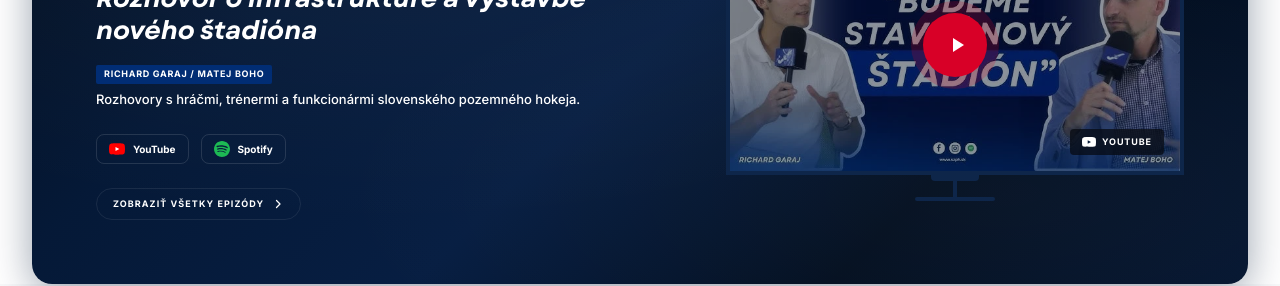
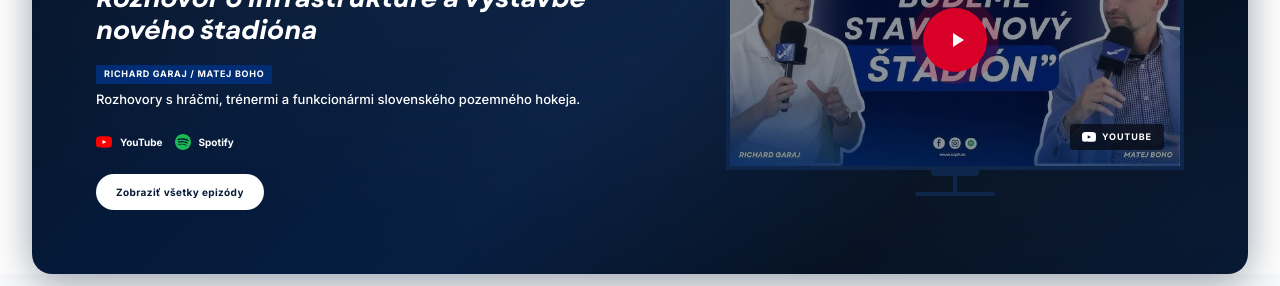
Before and after one commit to andreakollova/szphnew, a Next.js app in the folder apps/szph/: page / in a window 1280 px wide. Shown: the part 2260-2546 px from the top of the page. Built offline with nearby package versions, Linux system fonts and the light colour scheme; no server answers; the database is empty.

Commit message:
Podcast: remove border from YouTube/Spotify, white button for episodes
Developed-By: Andrea Kollova

```diff
--- a/apps/szph/app/page.tsx
+++ b/apps/szph/app/page.tsx
@@ -625,8 +625,7 @@ export default async function SzphHome() {
               {/* Platformy */}
               <div className="flex items-center gap-3 mb-6">
                 <a href="https://www.youtube.com/@zvaz_pozemneho_hokeja" target="_blank" rel="noopener noreferrer"
-                  className="flex items-center gap-2 px-3 py-1.5 rounded-lg transition-all hover:bg-white/10"
-                  style={{ border: "1px solid rgba(255,255,255,0.12)" }}>
+                  className="flex items-center gap-2 transition-all hover:opacity-80">
                   <svg className="h-4 w-4" viewBox="0 0 24 24">
                     <path fill="#FF0000" d="M23.5 6.2a3 3 0 00-2.1-2.1C19.5 3.5 12 3.5 12 3.5s-7.5 0-9.4.6A3 3 0 00.5 6.2C0 8.1 0 12 0 12s0 3.9.5 5.8a3 3 0 002.1 2.1c1.9.6 9.4.6 9.4.6s7.5 0 9.4-.6a3 3 0 002.1-2.1c.5-1.9.5-5.8.5-5.8s0-3.9-.5-5.8z"/>
                     <path fill="#fff" d="M9.75 15.02V8.98L15.5 12l-5.75 3.02z"/>
@@ -634,8 +633,7 @@ export default async function SzphHome() {
                   <span className="font-bold text-white" style={{ fontSize: "10px" }}>YouTube</span>
                 </a>
                 <a href="https://open.spotify.com/show/5ZVmsgOAe7W7SQkTfrkkrc?si=e96b6415fd8040b4" target="_blank" rel="noopener noreferrer"
-                  className="flex items-center gap-2 px-3 py-1.5 rounded-lg transition-all hover:bg-white/10"
-                  style={{ border: "1px solid rgba(255,255,255,0.12)" }}>
+                  className="flex items-center gap-2 transition-all hover:opacity-80">
                   <svg className="h-4 w-4" viewBox="0 0 24 24">
                     <path fill="#1DB954" d="M12 0C5.4 0 0 5.4 0 12s5.4 12 12 12 12-5.4 12-12S18.66 0 12 0zm5.521 17.34c-.24.359-.66.48-1.021.24-2.82-1.74-6.36-2.101-10.561-1.141-.418.122-.779-.179-.899-.539-.12-.421.18-.78.54-.9 4.56-1.021 8.52-.6 11.64 1.32.42.18.479.659.301 1.02zm1.44-3.3c-.301.42-.841.6-1.262.3-3.239-1.98-8.159-2.58-11.939-1.38-.479.12-1.02-.12-1.14-.6-.12-.48.12-1.021.6-1.141C9.6 9.9 15 10.561 18.72 12.84c.361.181.54.78.241 1.2zm.12-3.36C15.24 8.4 8.82 8.16 5.16 9.301c-.6.179-1.2-.181-1.38-.721-.18-.601.18-1.2.72-1.381 4.26-1.26 11.28-1.02 15.721 1.621.539.3.719 1.02.419 1.56-.299.421-1.02.599-1.559.3z"/>
                   </svg>
@@ -648,19 +646,15 @@ export default async function SzphHome() {
                 href="https://www.youtube.com/@zvaz_pozemneho_hokeja"
                 target="_blank"
                 rel="noopener noreferrer"
-                className="inline-flex items-center gap-2 px-4 py-2 font-bold text-white hover:text-white transition-all"
+                className="inline-flex items-center justify-center px-5 py-2.5 font-bold text-[#051937] hover:opacity-90 transition-all"
                 style={{
-                  fontSize: "9px",
-                  letterSpacing: "0.12em",
-                  textTransform: "uppercase",
+                  fontSize: "10px",
+                  letterSpacing: "0.04em",
                   borderRadius: "20px",
-                  border: "1px solid rgba(255,255,255,0.08)",
+                  background: "#ffffff",
                 }}
               >
                 Zobraziť všetky epizódy
-                <svg className="h-3 w-3" fill="none" viewBox="0 0 24 24" stroke="currentColor" strokeWidth={2.5}>
-                  <path strokeLinecap="round" strokeLinejoin="round" d="M9 5l7 7-7 7" />
-                </svg>
               </a>
             </div>
 
```
